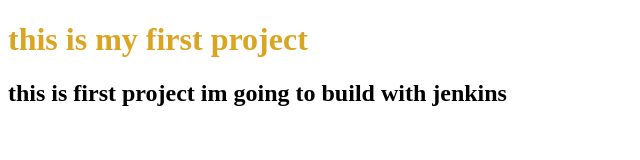
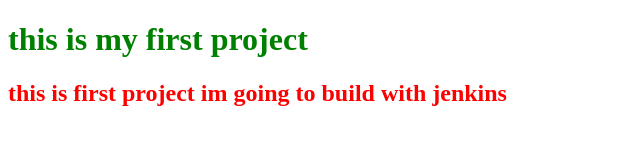
Before and after one commit to sk6298/html-1, a plain HTML site: page index.html in a window 1280 px wide. Shown: the whole page, without its empty margins (0-640 px from the left). Drawn offline with Linux system fonts and the light colour scheme.

Commit message:
changed h1 and h2

```diff
--- a/index.html
+++ b/index.html
@@ -8,8 +8,13 @@
     <style>
     h1
     {
-        color:goldenrod;
-    }</style>
+        color:green;
+    }
+    h2
+    {
+        color: red;
+    }
+    </style>
 </head>
 <body>
     <h1>this is my first project</h1>
```
